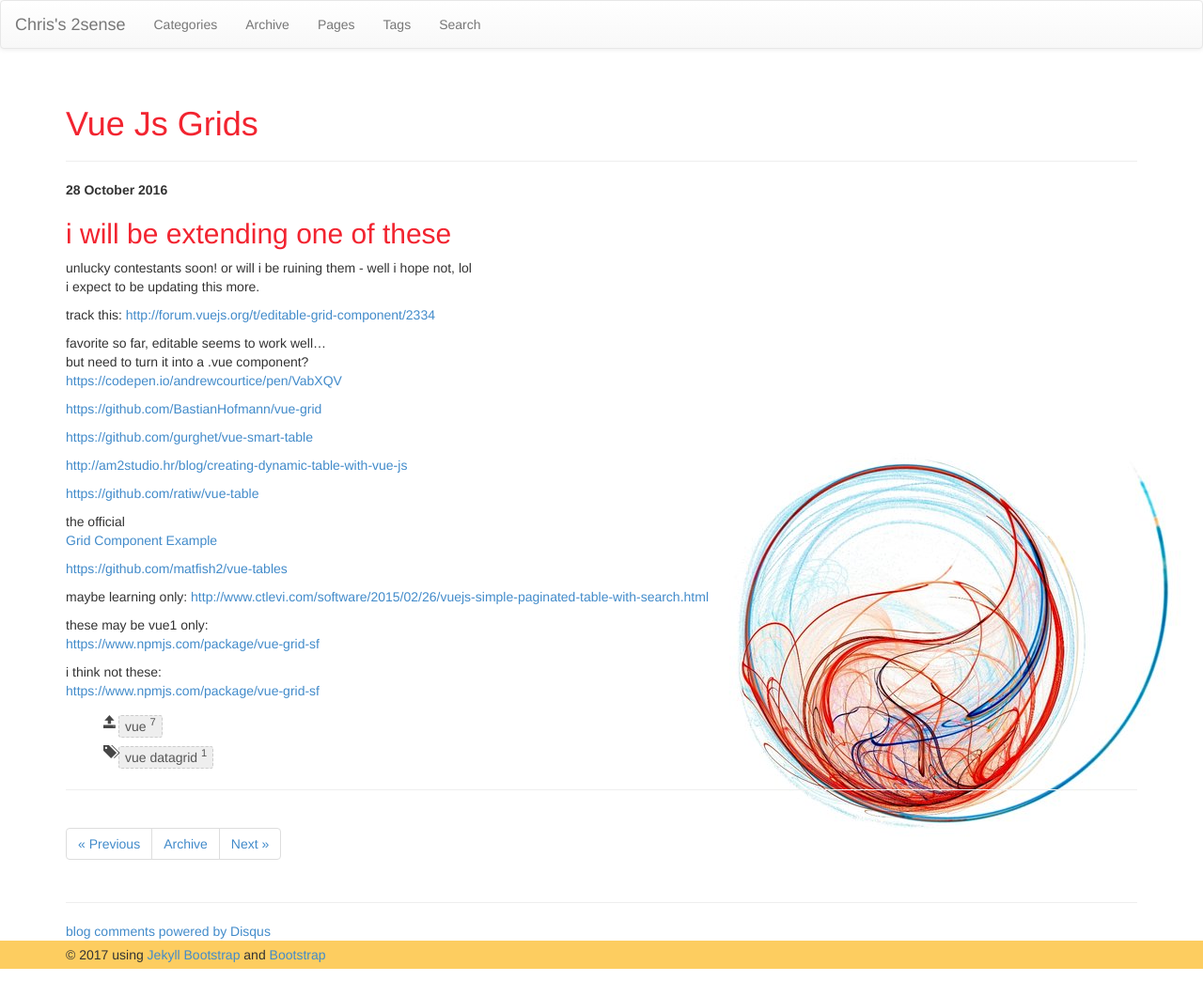
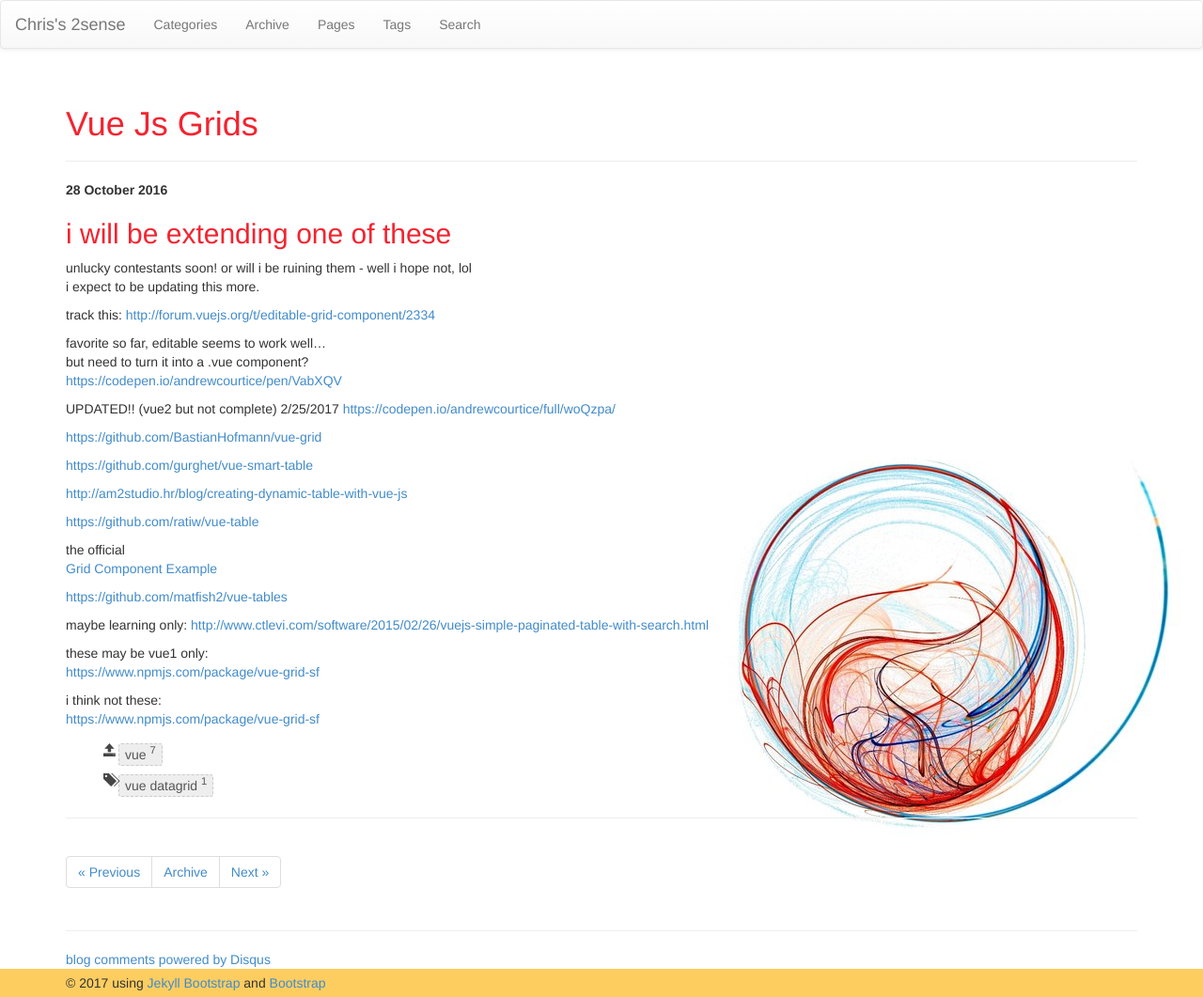
Before and after one commit to faizanvahevaria/chrisamow.github.io, a Jekyll site: the page built from _posts/2016-10-28-vue-js-grids.md, in a window 1280 px wide. Shown: the whole page at 94% size. Built offline with Jekyll 4.4.1, drawn with Linux system fonts in a browser that asks for light colours; nearby versions of some CDN libraries; comment, search, counter and statistics services are not loaded; before the commit the page ends 1031 px from its top, so only the background shows below that.

Commit message:
blog content

```diff
--- a/_posts/2016-10-28-vue-js-grids.md
+++ b/_posts/2016-10-28-vue-js-grids.md
@@ -17,6 +17,8 @@ track this: <http://forum.vuejs.org/t/editable-grid-component/2334>
 favorite so far, editable seems to work well...
 but need to turn it into a .vue component?
 <https://codepen.io/andrewcourtice/pen/VabXQV>
+
+UPDATED!! (vue2 but not complete) 2/25/2017 <https://codepen.io/andrewcourtice/full/woQzpa/>
 
 
 <https://github.com/BastianHofmann/vue-grid>
```
